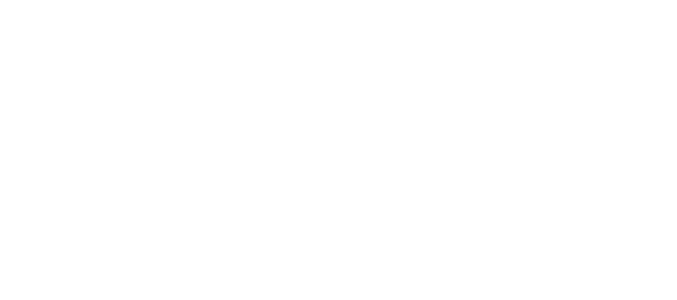
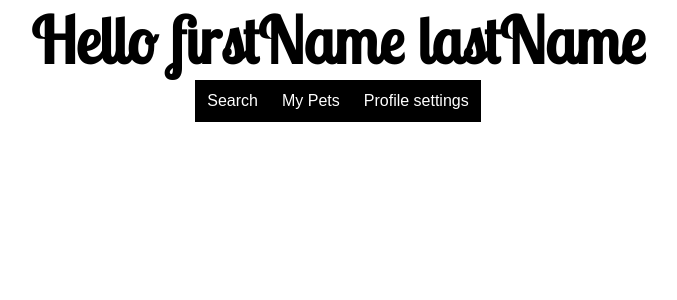
Before and after one commit to naelachkar/petAdoption-FE, a React (Create React App) app: page /home in a window 1280 px wide. Before the commit this address had no page. Shown: the top 300 px of the page, without its empty margins (302-979 px from the left). Built offline with nearby package versions, Linux system fonts and the light colour scheme.

Commit message:
Home and ProfileSettings components created

```diff
--- a/src/App.js
+++ b/src/App.js
@@ -1,18 +1,21 @@
 import "./App.css";
 import { Routes, Route } from "react-router-dom";
-import Home from "./components/Welcome/Welcome";
+import Welcome from "./components/Welcome/Welcome";
+import Home from "./components/Home/Home";
 import UserContextWrapper from "./UserContext";
+import ProfileSettings from "./components/ProfileSettings/ProfileSettings";
 
-function App() {
+
+export default function App() {
   return (
     <div className="App">
       <UserContextWrapper>
         <Routes>
-          <Route path="/" element={<Home />} />
+          <Route path="/" element={<Welcome />} />
+          <Route path="/home" element={<Home />} />
+          <Route path="/profileSettings" element={<ProfileSettings />} />
         </Routes>
       </UserContextWrapper>
     </div>
   );
 }
-
-export default App;
--- /dev/null
+++ b/src/components/Home/Home.js
@@ -0,0 +1,18 @@
+import { useNavigate } from "react-router-dom";
+
+export default function Home() {
+  const navigate = useNavigate();
+
+  return (
+    <>
+      <h1>Hello firstName lastName</h1>
+      <nav>
+        <button>Search</button>
+        <button>My Pets</button>
+        <button onClick={() => navigate("/profileSettings")}>
+          Profile settings
+        </button>
+      </nav>
+    </>
+  );
+}
--- /dev/null
+++ b/src/components/ProfileSettings/ProfileSettings.js
@@ -0,0 +1,8 @@
+export default function ProfileSettings() {
+  return (
+    <>
+      <h1>Profile Settings</h1>
+
+    </>
+  );
+}
--- a/src/components/Welcome/Welcome.css
+++ b/src/components/Welcome/Welcome.css
@@ -1,4 +1,4 @@
-.home {
+.welcome {
     display: flex;
     flex-direction: column;
     gap: 1rem;
--- a/src/components/Welcome/Welcome.js
+++ b/src/components/Welcome/Welcome.js
@@ -4,7 +4,7 @@
 
 export default function Home() {
   return (
-    <div className="home">
+    <div className="welcome">
       <h1>Pet Adoption Agency</h1>
       <article>This is the website of a pet adoption agency.</article>
       <LoginSignupContextWrapper>
```
